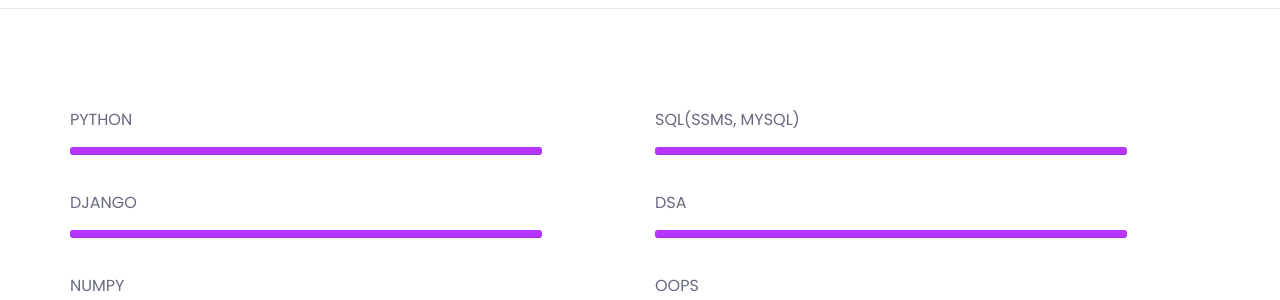
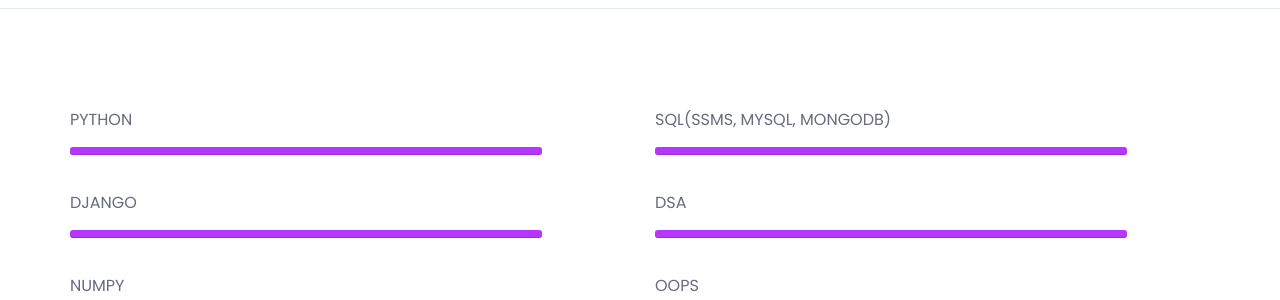
Before and after one commit to Shirodkar-Shubham-GitHub/mywebsite, a Django app: page / in a window 1280 px wide. Shown: the part 2488-2788 px from the top of the page. Run offline with Django 5.2, Linux system fonts and the light colour scheme; some libraries are stand-ins or nearby versions.

Commit message:
Update index.html

```diff
--- a/base/templates/base/index.html
+++ b/base/templates/base/index.html
@@ -319,7 +319,7 @@
 							<div class="col-md-6">
 								<div class="single-skill-content">
 									<div class="barWrapper">
-										<span class="progressText">SQL(SSMS, MySQL)</span>
+										<span class="progressText">SQL(SSMS, MySQL, MongoDB)</span>
 										<div class="single-progress-txt">
 											<div class="progress ">
 											   <div class="progress-bar" role="progressbar" aria-valuenow="100">
```
